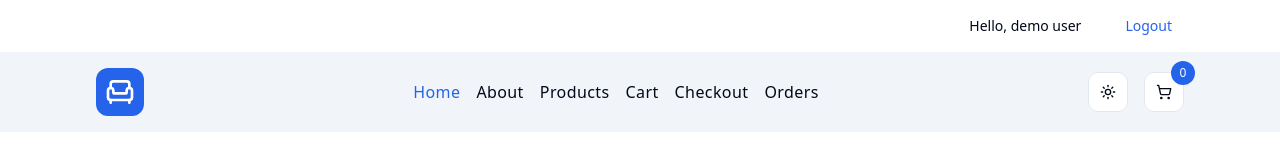
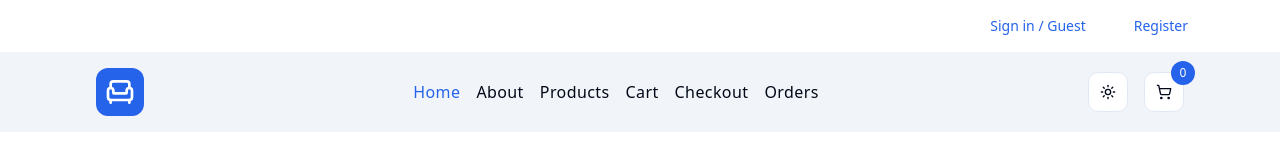
Before and after one commit to alirlikh/store, a React (Vite) app: page / in a window 1280 px wide. Shown: the top 160 px of the page. Built offline with nearby package versions, Linux system fonts and the light colour scheme; no server answers.

Commit message:
fix: demo user changed to dynamic user

```diff
--- a/src/components/Header.tsx
+++ b/src/components/Header.tsx
@@ -1,13 +1,21 @@
-import { useNavigate, Link } from "react-router-dom"
+import { Link, useNavigate } from "react-router-dom"
 import { Button } from "./ui/button"
-import { useState } from "react"
+import { useAppDispatch, useAppSelector } from "@/hooks"
+
+import { logoutUser } from "../features/user/userSlice"
+import { clearCart } from "../features/cart/cartSlice"
+import { useToast } from "@/hooks/use-toast"
 
 const Header = () => {
   const navigate = useNavigate()
-  const [user, setUser] = useState<{ username: string } | null>({ username: "demo user" })
+  const dispatch = useAppDispatch()
+  const { toast } = useToast()
+  const user = useAppSelector((state) => state.userState.user)
 
   const handleLogout = () => {
-    setUser(null)
+    dispatch(clearCart())
+    dispatch(logoutUser())
+    toast({ description: "Logged out" })
     navigate("/")
   }
 
```
